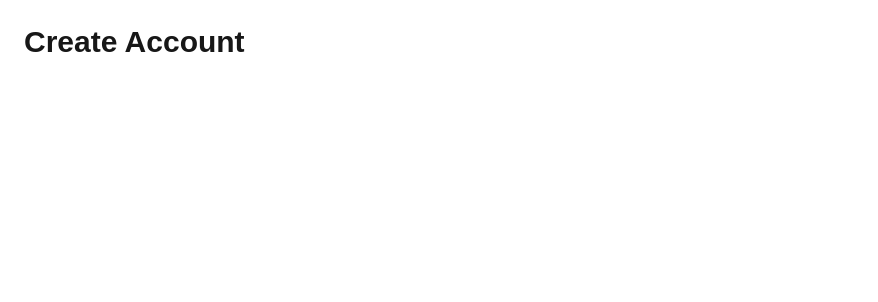
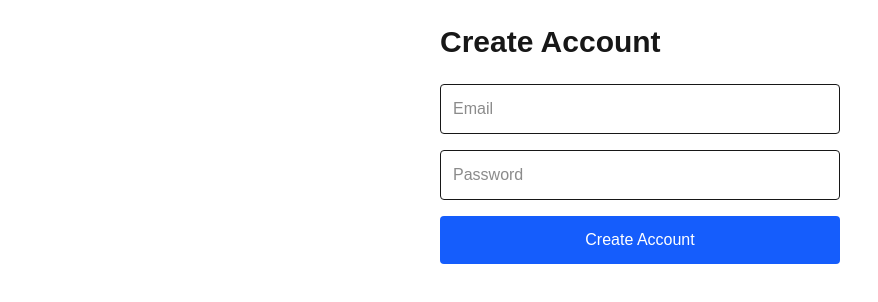
Before and after one commit to uraiwank/lexora, a Next.js app: page /register in a window 1280 px wide. Shown: the top 302 px of the page, without its empty margins (0-878 px from the left). Built offline with nearby package versions, Linux system fonts and the light colour scheme; no server answers.

Commit message:
Registration working

```diff
--- a/package.json
+++ b/package.json
@@ -9,6 +9,7 @@
     "lint": "eslint"
   },
   "dependencies": {
+    "@supabase/auth-helpers-nextjs": "^0.15.0",
     "@supabase/ssr": "^0.12.3",
     "@supabase/supabase-js": "^2.110.9",
     "next": "16.2.12",
--- a/src/app/login/page.tsx
+++ b/src/app/login/page.tsx
@@ -1,9 +1,67 @@
+"use client";
+
+import { useState } from "react";
+import { signIn } from "@/services/auth";
+
 export default function LoginPage() {
+  const [email, setEmail] = useState("");
+  const [password, setPassword] = useState("");
+
+  async function handleSubmit(
+    e: React.FormEvent
+  ) {
+    e.preventDefault();
+
+    const { error } = await signIn(
+      email,
+      password
+    );
+
+    if (error) {
+      alert(error.message);
+      return;
+    }
+
+    window.location.href = "/onboarding";
+  }
+
   return (
-    <main className="p-6">
-      <h1 className="text-3xl font-bold">
+    <main className="max-w-md mx-auto p-6">
+      <h1 className="text-3xl font-bold mb-6">
         Login
       </h1>
+
+      <form
+        onSubmit={handleSubmit}
+        className="space-y-4"
+      >
+        <input
+          type="email"
+          placeholder="Email"
+          className="w-full border p-3 rounded"
+          value={email}
+          onChange={(e) =>
+            setEmail(e.target.value)
+          }
+        />
+
+        <input
+          type="password"
+          placeholder="Password"
+          className="w-full border p-3 rounded"
+          value={password}
+          onChange={(e) =>
+            setPassword(e.target.value)
+          }
+        />
+
+        <button
+          type="submit"
+          className="w-full bg-blue-600 text-white p-3 rounded"
+        >
+          Login
+        </button>
+      </form>
     </main>
   );
 }
--- a/src/app/onboarding/page.tsx
+++ b/src/app/onboarding/page.tsx
@@ -1,9 +1,23 @@
 export default function OnboardingPage() {
   return (
-    <main className="p-6">
-      <h1 className="text-3xl font-bold">
-        Choose Your Role
+    <main className="p-6 max-w-md mx-auto">
+      <h1 className="text-3xl font-bold mb-6">
+        Who are you?
       </h1>
+
+      <div className="space-y-4">
+        <button className="w-full border rounded p-4">
+          Student
+        </button>
+
+        <button className="w-full border rounded p-4">
+          Parent
+        </button>
+
+        <button className="w-full border rounded p-4">
+          Teacher
+        </button>
+      </div>
     </main>
   );
 }
--- a/src/app/register/page.tsx
+++ b/src/app/register/page.tsx
@@ -1,9 +1,67 @@
+"use client";
+
+import { useState } from "react";
+import { signUp } from "@/services/auth";
+
 export default function RegisterPage() {
+  const [email, setEmail] = useState("");
+  const [password, setPassword] = useState("");
+
+  async function handleSubmit(
+    e: React.FormEvent
+  ) {
+    e.preventDefault();
+
+    const { error } = await signUp(
+      email,
+      password
+    );
+
+    if (error) {
+      alert(error.message);
+      return;
+    }
+
+    alert("Account created successfully!");
+  }
+
   return (
-    <main className="p-6">
-      <h1 className="text-3xl font-bold">
+    <main className="max-w-md mx-auto p-6">
+      <h1 className="text-3xl font-bold mb-6">
         Create Account
       </h1>
+
+      <form
+        onSubmit={handleSubmit}
+        className="space-y-4"
+      >
+        <input
+          type="email"
+          placeholder="Email"
+          className="w-full border rounded p-3"
+          value={email}
+          onChange={(e) =>
+            setEmail(e.target.value)
+          }
+        />
+
+        <input
+          type="password"
+          placeholder="Password"
+          className="w-full border rounded p-3"
+          value={password}
+          onChange={(e) =>
+            setPassword(e.target.value)
+          }
+        />
+
+        <button
+          type="submit"
+          className="w-full bg-blue-600 text-white rounded p-3"
+        >
+          Create Account
+        </button>
+      </form>
     </main>
   );
 }
--- a/src/lib/supabase/client.ts
+++ b/src/lib/supabase/client.ts
@@ -0,0 +1,6 @@
+import { createClient } from "@supabase/supabase-js";
+
+export const supabase = createClient(
+  process.env.NEXT_PUBLIC_SUPABASE_URL!,
+  process.env.NEXT_PUBLIC_SUPABASE_ANON_KEY!
+);
--- a/src/services/auth.ts
+++ b/src/services/auth.ts
@@ -4,7 +4,7 @@ export async function signUp(
   email: string,
   password: string
 ) {
-  return supabase.auth.signUp({
+  return await supabase.auth.signUp({
     email,
     password,
   });
@@ -14,7 +14,7 @@ export async function signIn(
   email: string,
   password: string
 ) {
-  return supabase.auth.signInWithPassword({
+  return await supabase.auth.signInWithPassword({
     email,
     password,
   });
```
Also changed, not shown: 1 other file (tests, documents, lock files or other folders).
